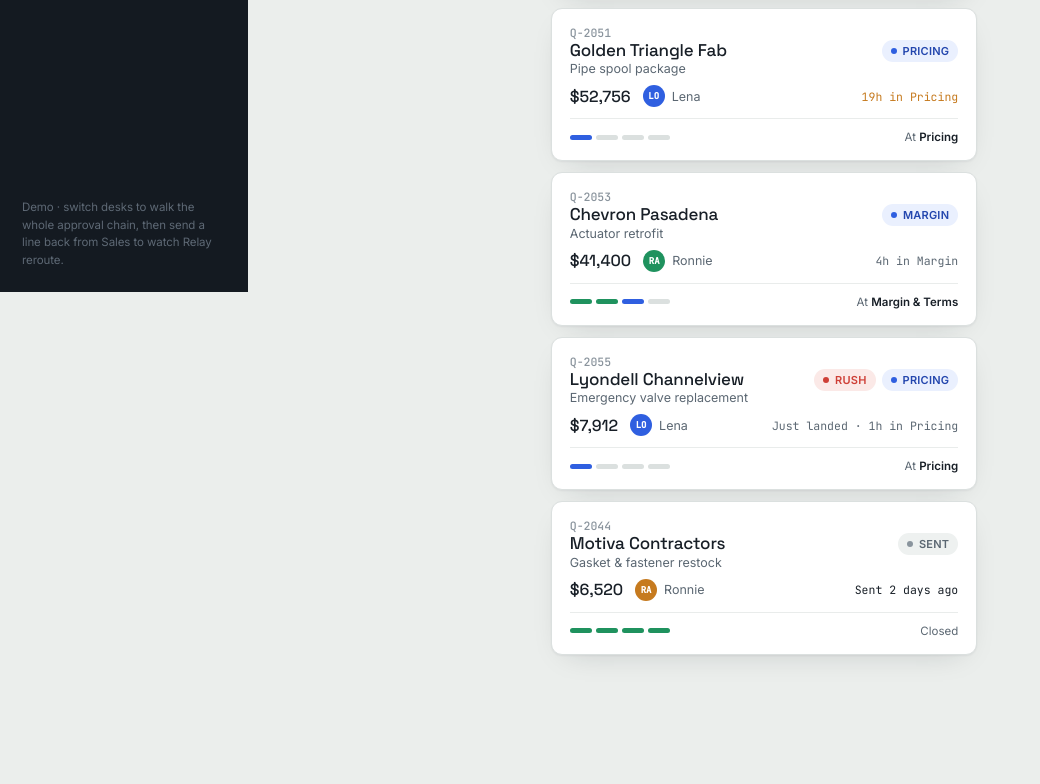
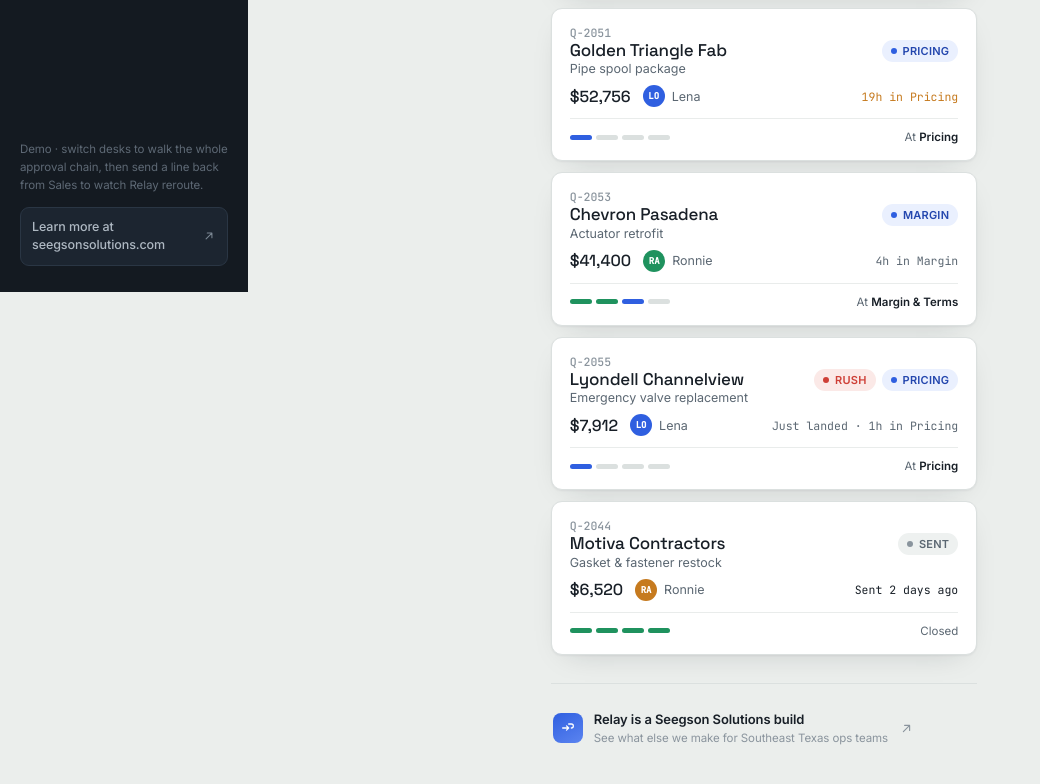
Before and after one commit to bobbyOmbus/seegson.github.io, a plain HTML site: page demo/relay/index.html in a window 1280 px wide. Shown: the part 508-1292 px from the top of the page, without its empty margins (0-1040 px from the left). Before the commit the page ends 1223 px from the top, so only its background shows below. Drawn offline with Linux system fonts and the light colour scheme.

```diff
--- a/demo/relay/index.html
+++ b/demo/relay/index.html
@@ -275,6 +275,23 @@
 .toast.show{opacity:1;transform:translateX(-50%) translateY(0)}
 .toast .ti{width:22px;height:22px;border-radius:50%;background:var(--ok);display:grid;place-items:center;flex:none}
 
+/* site link / learn-more */
+.site-foot{margin-top:28px;padding-top:20px;border-top:1px solid var(--line)}
+body[data-view="detail"] .site-foot{display:none}
+.site-link{display:inline-flex;align-items:center;gap:11px;text-decoration:none;color:var(--dim);font-size:13px;padding:6px 2px}
+.site-link .mk{width:30px;height:30px;border-radius:8px;flex:none;background:linear-gradient(150deg,var(--accent),#5B84F0);display:grid;place-items:center}
+.site-link .mk svg{width:16px;height:16px}
+.site-link .lt b{color:var(--text);font-weight:600}
+.site-link .lt small{display:block;font-size:11.5px;color:var(--faint);margin-top:1px}
+.site-link .ext{width:15px;height:15px;color:var(--faint);transition:transform .15s}
+.site-link:hover{color:var(--text)}
+.site-link:hover .ext{transform:translate(1px,-1px);color:var(--accent)}
+.rail-cta{display:flex;align-items:center;gap:8px;text-decoration:none;color:#AEB8C2;font-size:12.5px;font-weight:500;
+  padding:10px 11px;border:1px solid var(--ink-line);border-radius:9px;background:var(--ink-2)}
+.rail-cta svg{width:14px;height:14px;flex:none;margin-left:auto;color:#7C8894;transition:transform .15s}
+.rail-cta:hover{color:#fff;border-color:#3A4756}
+.rail-cta:hover svg{transform:translate(1px,-1px);color:#fff}
+
 /* ============ DESKTOP (>= 860px) ============ */
 @media (min-width:860px){
   .shell{display:grid;grid-template-columns:248px 1fr;padding-bottom:0}
@@ -366,7 +383,10 @@
     <button class="rnav" data-go="metrics"><svg viewBox="0 0 24 24" fill="none"><path d="M5 19V5m14 14V11M12 19V8" stroke="currentColor" stroke-width="1.7" stroke-linecap="round"/></svg> Cycle-time report</button>
     <div class="rlbl">Viewing as</div>
     <div class="persona" id="persona-rail"></div>
-    <div style="margin-top:auto;font-size:11.5px;color:#5E6975;line-height:1.55;padding:14px 6px 0">Demo · switch desks to walk the whole approval chain, then send a line back from Sales to watch Relay reroute.</div>
+    <div style="margin-top:auto;padding:16px 4px 4px">
+      <div style="font-size:11.5px;color:#5E6975;line-height:1.55;margin-bottom:12px">Demo · switch desks to walk the whole approval chain, then send a line back from Sales to watch Relay reroute.</div>
+      <a class="rail-cta" href="https://seegsonsolutions.com" target="_blank" rel="noopener">Learn more at seegsonsolutions.com<svg viewBox="0 0 24 24" fill="none"><path d="M7 17 17 7M9 7h8v8" stroke="currentColor" stroke-width="1.8" stroke-linecap="round" stroke-linejoin="round"/></svg></a>
+    </div>
   </aside>
 
   <!-- ===== mobile app bar ===== -->
@@ -466,6 +486,15 @@
         </div>
       </div>
     </section>
+
+    <!-- ===== learn more ===== -->
+    <footer class="site-foot">
+      <a class="site-link" href="https://seegsonsolutions.com" target="_blank" rel="noopener">
+        <span class="mk"><svg viewBox="0 0 24 24" fill="none"><path d="M4 12h9m0 0-3.2-3.2M13 12l-3.2 3.2M13 6h4a3 3 0 0 1 0 6" stroke="#fff" stroke-width="1.9" stroke-linecap="round" stroke-linejoin="round"/></svg></span>
+        <span class="lt"><b>Relay is a Seegson Solutions build</b><small>See what else we make for Southeast Texas ops teams</small></span>
+        <svg class="ext" viewBox="0 0 24 24" fill="none"><path d="M7 17 17 7M9 7h8v8" stroke="currentColor" stroke-width="1.8" stroke-linecap="round" stroke-linejoin="round"/></svg>
+      </a>
+    </footer>
   </main>
 
   <!-- ===== mobile tab bar ===== -->
```
